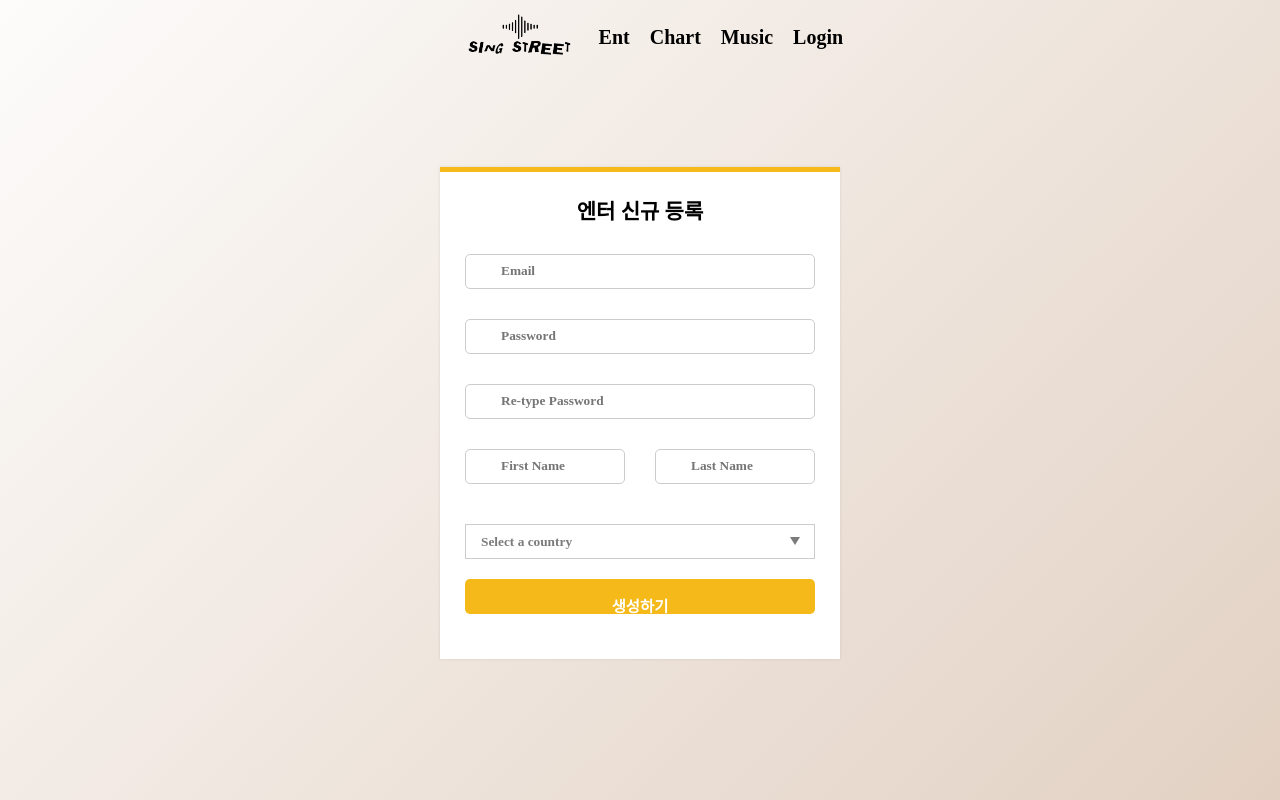
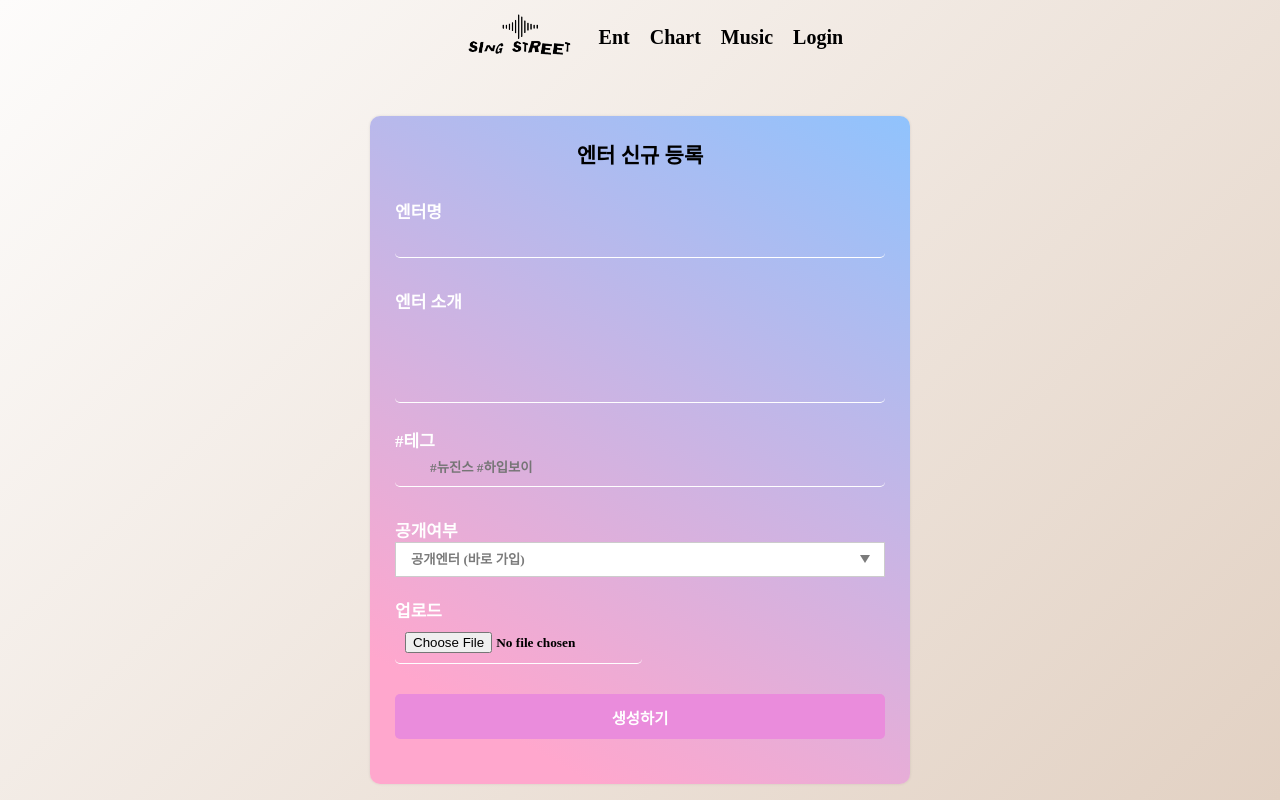
Before and after one commit to c0mmedes/SingStreet, a React (Create React App) app in the folder frontend/: page /entcreate in a window 1280 px wide. Built offline with nearby package versions, Linux system fonts and the light colour scheme; a web font is replaced by a local one.

Commit message:
entCreate

```diff
--- a/frontend/src/components/ent/EntCreate.js
+++ b/frontend/src/components/ent/EntCreate.js
@@ -11,58 +11,53 @@ const entcreate = () => {
 
           <div className="row clearfix">
             <div className="">
-              <form>
+              <form className="entCreateForm">
+              <label>엔터명</label>
                 <div className="input_field">
                   <input
-                    type="email"
-                    name="email"
-                    placeholder="Email"
+                    type="text"
+                    name="entId"
                     required
                   />
                 </div>
                 <div className="input_field">
-                  <input
-                    type="password"
-                    name="password"
-                    placeholder="Password"
+                  {/* <input type="radio" id="ex_rd" name="ex_rds">
+                  <label for="ex_rd">라디오버튼</label> */}
+                </div>
+                <label>엔터 소개</label>
+                <div className="input_field">
+                  <textarea id="entInfo"
+                    type="text"
+                    name="entInfo"
                     required
                   />
                 </div>
+                <label>#테그</label>
                 <div className="input_field">
                   <input
-                    type="password"
-                    name="password"
-                    placeholder="Re-type Password"
+                    type="text"
+                    name="tagList"
+                    placeholder="#뉴진스 #하입보이"
                     required
                   />
                 </div>
-                <div className="row clearfix">
-                  <div className="col_half">
-                    <div className="input_field">
-                      <input type="text" name="name" placeholder="First Name" />
-                    </div>
-                  </div>
-                  <div className="col_half">
-                    <div className="input_field">
-                      <input
-                        type="text"
-                        name="name"
-                        placeholder="Last Name"
-                        required
-                      />
-                    </div>
-                  </div>
-                </div>
-
+                <label>공개여부</label>
                 <div className="input_field select_option">
                   <select>
-                    <option>Select a country</option>
-                    <option>Option 1</option>
-                    <option>Option 2</option>
+                    <option>공개엔터 (바로 가입)</option>
+                    <option>공개엔터 (승인 대기)</option>
                   </select>
                   <div className="select_arrow"></div>
                 </div>
-
+                <label>업로드</label>
+                <div className="input_field">
+                <input
+                    type="file"
+                    name="file"
+                    placeholder="#뉴진스 #하입보이"
+                    required
+                  />
+                </div>
                 <input className="button" type="submit" value="생성하기" />
               </form>
             </div>
--- a/frontend/src/css/ent/EntCreate.css
+++ b/frontend/src/css/ent/EntCreate.css
@@ -6,9 +6,13 @@
 }
 
 body {
+  -ms-overflow-style: none;
   font-family: Verdana, Geneva, sans-serif;
   font-size: 14px;
   background: #f2f2f2;
+}
+::-webkit-scrollbar {
+  display: none;
 }
 .clearfix:after {
   content: "";
@@ -18,15 +22,16 @@ body {
   height: 0;
 }
 .form_wrapper {
-  background: #fff;
-  width: 400px;
+  border-radius: 10px;
+  background: linear-gradient(30deg, #ffa7cd 13%, #90c3fd 100%);
+  width: 540px;
   max-width: 100%;
   box-sizing: border-box;
   padding: 25px;
-  margin: 8% auto 0;
+  margin: 4% auto 0;
   position: relative;
   z-index: 1;
-  border-top: 5px solid #f5ba1a;
+  /* border-top: 5px solid #f5ba1a; */
   -webkit-box-shadow: 0 0 3px rgba(0, 0, 0, 0.1);
   -moz-box-shadow: 0 0 3px rgba(0, 0, 0, 0.1);
   box-shadow: 0 0 3px rgba(0, 0, 0, 0.1);
@@ -56,7 +61,7 @@ body {
   margin: 0;
 }
 .form_wrapper label {
-  font-size: 12px;
+  font-size: 17px;
 }
 .form_wrapper .row {
   margin: 10px -15px;
@@ -75,6 +80,7 @@ body {
   -webkit-animation: bounce 0.6s ease-out;
   animation: bounce 0.6s ease-out;
 }
+
 .form_wrapper .input_field > span {
   position: absolute;
   left: 0;
@@ -91,13 +97,37 @@ body {
 .form_wrapper .textarea_field > span > i {
   padding-top: 10px;
 }
+.form_wrapper textarea{
+  background-color: transparent;
+  width: 100%;
+  padding: 8px 10px 9px 35px;
+  height: 90px;
+  /* border: 1px solid #cccccc; */
+  border: 0px;
+    background-color: inherit;
+    /* border-bottom: 2px solid #fff; */
+    border-bottom: 0.1px solid #fff;
+  box-sizing: border-box;
+  border-radius: 5px;
+  outline: none;
+  -webkit-transition: all 0.3s ease-in-out;
+  -moz-transition: all 0.3s ease-in-out;
+  -ms-transition: all 0.3s ease-in-out;
+  transition: all 0.3s ease-in-out;
+  resize: none;
+}
+
 .form_wrapper input[type="text"],
 .form_wrapper input[type="email"],
 .form_wrapper input[type="password"] {
   width: 100%;
   padding: 8px 10px 9px 35px;
   height: 35px;
-  border: 1px solid #cccccc;
+  /* border: 1px solid #cccccc; */
+  border: 0px;
+  background-color: inherit;
+  /* border-bottom: 2px solid #fff; */
+  border-bottom: 0.1px solid #fff;
   box-sizing: border-box;
   outline: none;
   -webkit-transition: all 0.3s ease-in-out;
@@ -105,24 +135,26 @@ body {
   -ms-transition: all 0.3s ease-in-out;
   transition: all 0.3s ease-in-out;
 }
+.form_wrapper textarea:hover,
 .form_wrapper input[type="text"]:hover,
 .form_wrapper input[type="email"]:hover,
 .form_wrapper input[type="password"]:hover {
   background: #fafafa;
 }
+.form_wrapper textarea:focus,
 .form_wrapper input[type="text"]:focus,
 .form_wrapper input[type="email"]:focus,
 .form_wrapper input[type="password"]:focus {
   -webkit-box-shadow: 0 0 2px 1px rgba(255, 169, 0, 0.5);
   -moz-box-shadow: 0 0 2px 1px rgba(255, 169, 0, 0.5);
   box-shadow: 0 0 2px 1px rgba(255, 169, 0, 0.5);
-  border: 1px solid #f5ba1a;
+  border: 1px solid #f9b5ee;
   background: #fafafa;
 }
 .form_wrapper input[type="submit"] {
-  background: #f5ba1a;
-  height: 35px;
-  line-height: 35px;
+  background: #ea8cdc;
+  height: 45px;
+  line-height: 30px;
   width: 100%;
   border: none;
   outline: none;
@@ -136,10 +168,10 @@ body {
   transition: all 0.3s ease-in-out;
 }
 .form_wrapper input[type="submit"]:hover {
-  background: #e1a70a;
+  background: #ff5ce6;
 }
 .form_wrapper input[type="submit"]:focus {
-  background: #e1a70a;
+  background: #ff5ce6;
 }
 .form_wrapper input[type="checkbox"],
 .form_wrapper input[type="radio"] {
```
Also changed, not shown: 1 other file (tests, documents, lock files or other folders).
